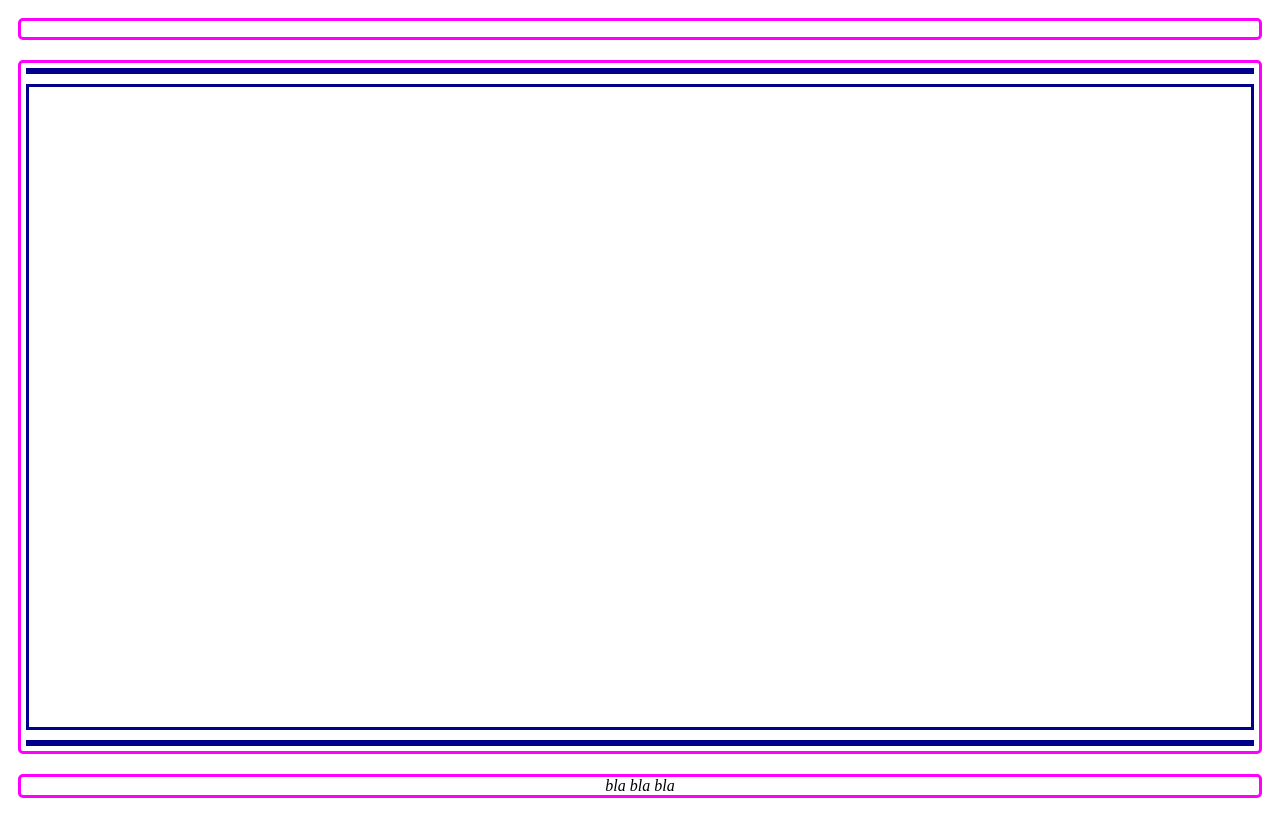
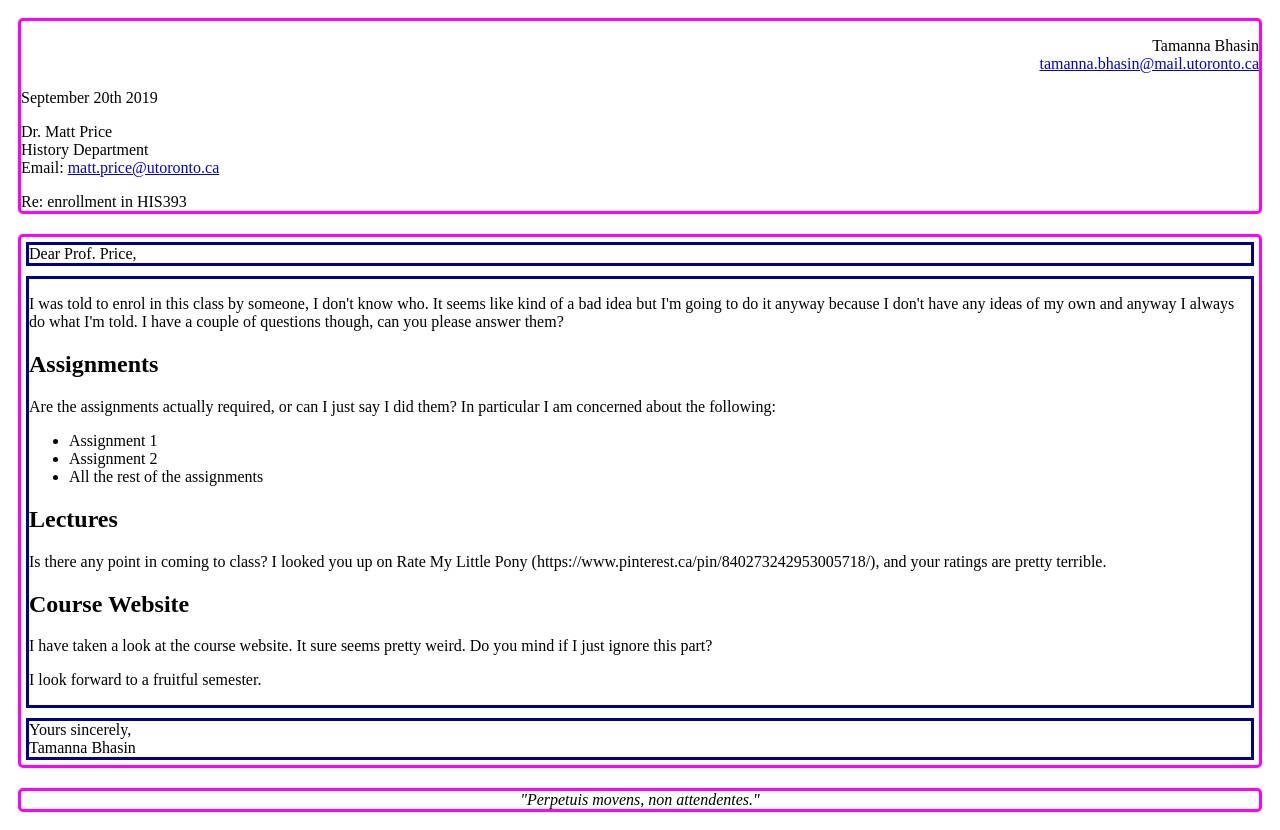
Before and after one commit to dh20199/01-blog-TamannaBhasin, a website: page 01/index.html in a window 1280 px wide. Drawn offline with Linux system fonts and the light colour scheme.

Commit message:
Edited index.html for Problem 1

```diff
--- a/01/index.html
+++ b/01/index.html
@@ -1,7 +1,7 @@
 <!doctype html>
 <html>
     <head>
-        <title></title>
+        <title> </title>
         <meta charset="utf-8" />
         <link href="style.css" rel="stylesheet"/>
     </head>
@@ -10,40 +10,62 @@
         <main>
             <header>
                 <div class="senderinfo">
-                    <p>
+                    <p> Tamanna Bhasin<br>
+                     <a href= "mailto:tamanna.bhasin@mail.utoronto.ca"> tamanna.bhasin@mail.utoronto.ca</a>
+                     </p>
 
-                    </p>
                 </div>
 
-                <time>
+                <time> September 20th 2019
 
                 </time>
 
                 <div class="recipient">
+                    <p> Dr. Matt Price <br>
+                        History Department <br>
+                        Email: <a href="mailto:matt.price@utoronto.ca"> matt.price@utoronto.ca</a>
+                    </p>
 
                 </div>
 
                 <div class="subject">
-
+                    Re: enrollment in HIS393
                 </div>
             </header>
 
             <article>
                 <div class="greeting">
-
+                        Dear Prof. Price,
                 </div>
 
                 <div class="text">
+                        <p>I was told to enrol in this class by someone, I don't know who. It seems like kind of a bad idea but I'm going to do it anyway because I don't have any ideas of my own and anyway I always do what I'm told. I have a couple of questions though, can you please answer them? </p>
 
+                        <h1>Assignments</h1>
+
+                        <p>Are the assignments actually required, or can I just say I did them?  In particular I am concerned about the following:<br>
+                        <ul> <li>Assignment 1</li>
+                            <li>Assignment 2</li>
+                            <li>All the rest of the assignments</li></ul>
+                        </p>
+
+                        <h1>Lectures</h1>
+                        <p>Is there any point in coming to class? I looked you up on Rate My Little Pony (https://www.pinterest.ca/pin/840273242953005718/), and your ratings are pretty terrible.</p>
+
+                        <h1>Course Website</h1>
+                        <p>I have taken a look at the course website. It sure seems pretty weird.  Do you mind if I just ignore this part? </p>
+                        <p>I look forward to a fruitful semester. </p>
                 </div>
 
                 <div class="closing">
+                    Yours sincerely, <br>
+                        Tamanna Bhasin
 
                 </div>
             </article>
 
             <footer>
-                bla bla bla
+                    "Perpetuis movens, non attendentes."
             </footer>
         </main>
     </body>
```
